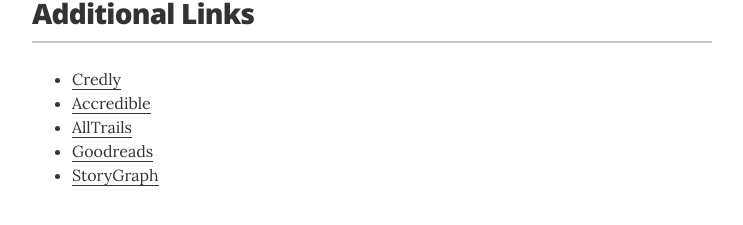
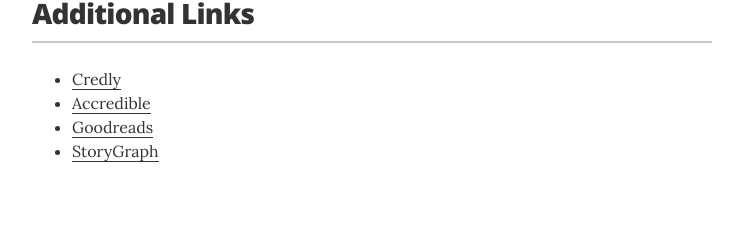
Before and after one commit to deekayen/dkn.github.io, a Jekyll site: the page built from index.html, in a window 1280 px wide and 900 px high, scrolled down 7508 px. Shown: the part 665-890 px from the top of the window, without its empty margins (268-1011 px from the left). Built offline with Jekyll 4.4.1, drawn with Linux system fonts in a browser that asks for light colours; nearby versions of some CDN libraries.

Commit message:
Remove the AllTrails profile link
Public activity clusters around home, so the member profile signals
where I live.

Co-Authored-By: Claude Opus 5 (1M context) <noreply@anthropic.com>

```diff
--- a/_data/links.yml
+++ b/_data/links.yml
@@ -3,8 +3,6 @@
   description: Credly
 - url: "https://www.credential.net/profile/deekayen"
   description: Accredible
-- url: "https://www.alltrails.com/"
-  description: AllTrails
 - url: "https://www.goodreads.com/deekayen"
   description: Goodreads
 - url: "https://app.thestorygraph.com/profile/deekayen"
```
